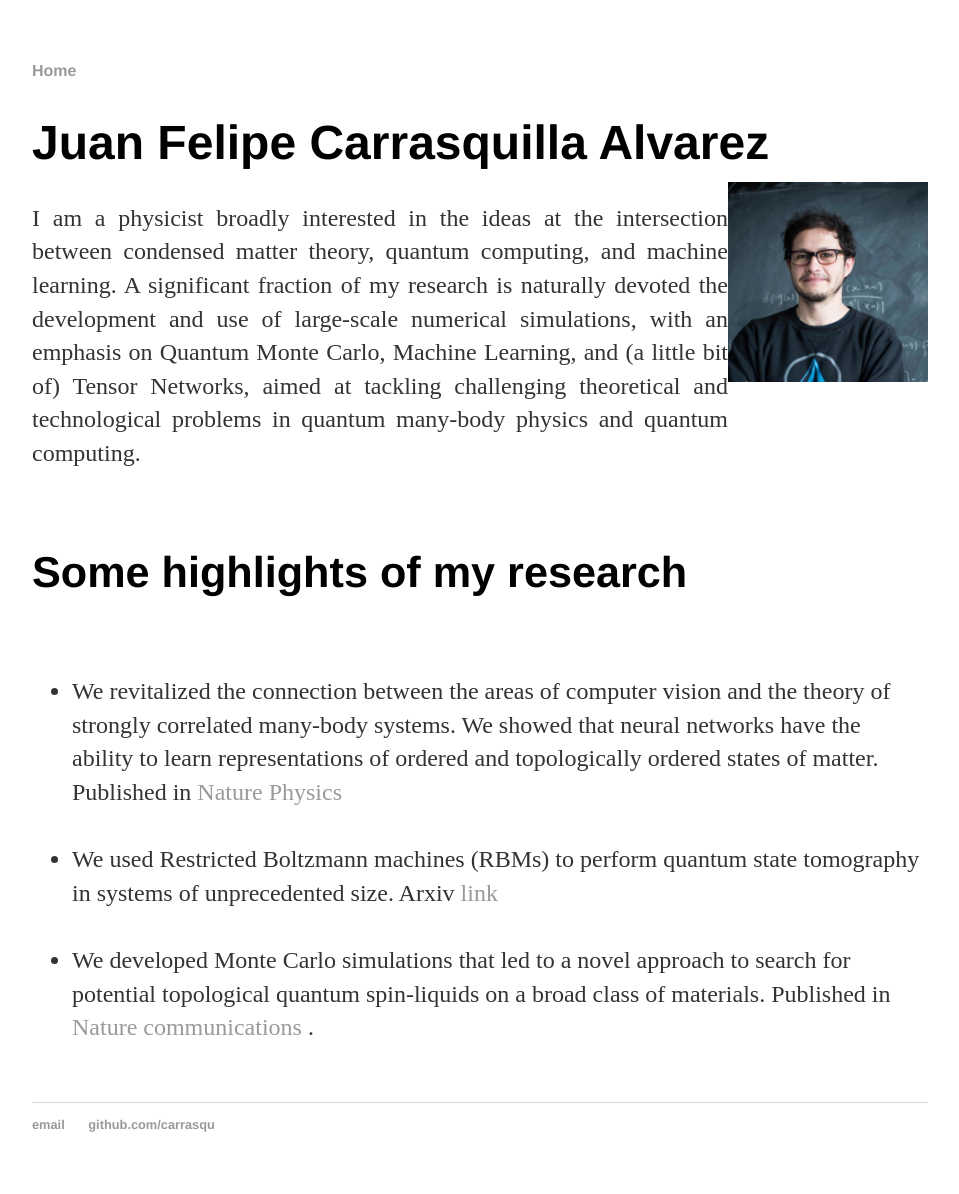
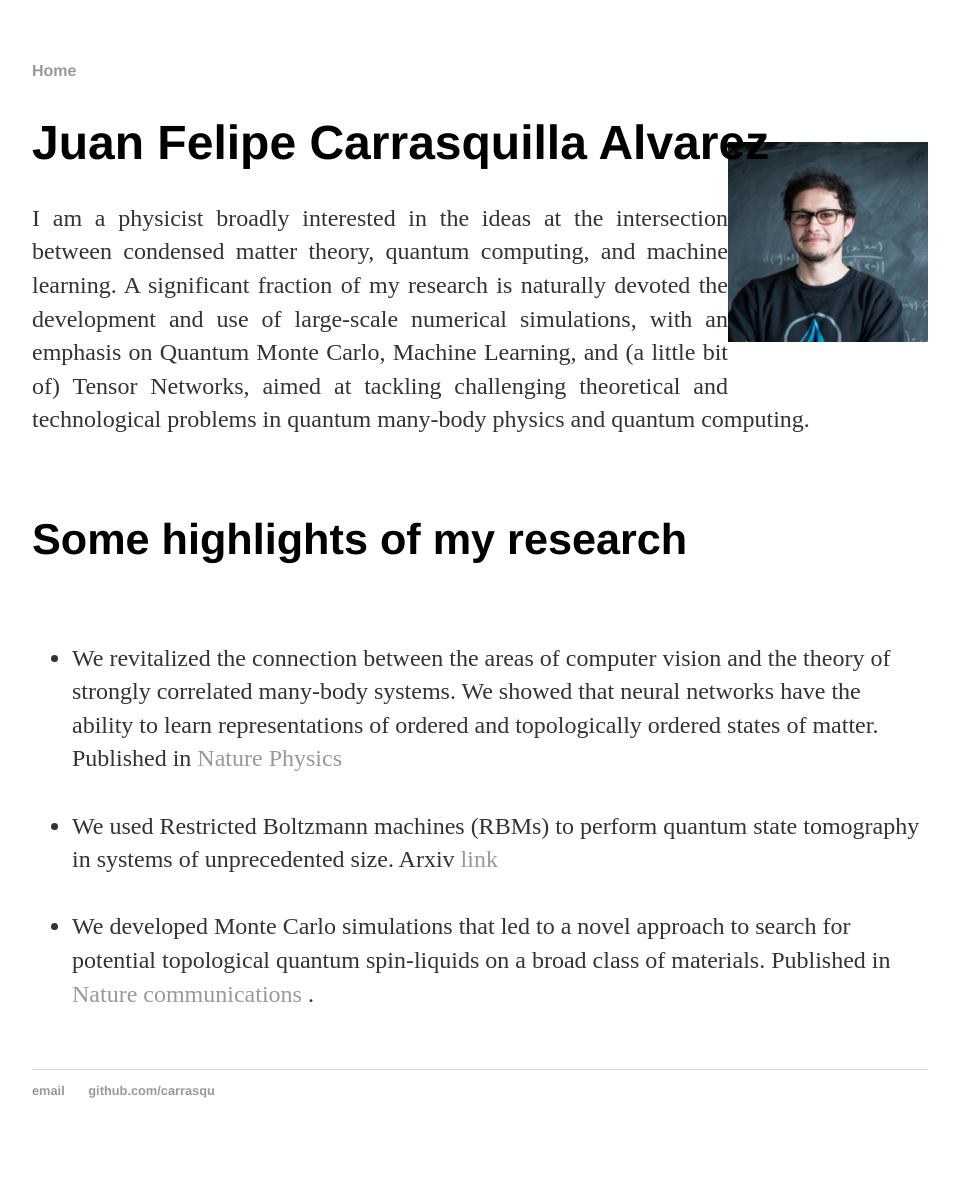
Before and after one commit to carrasqu/carrasqu.github.io, a Jekyll site: the page built from index.html, in a window 1280 px wide. Shown: the whole page, without its empty margins (160-1119 px from the left). Built offline with Jekyll 4.4.1, drawn with Linux system fonts in a browser that asks for light colours; after the commit the page ends 1160 px from its top, so only the background shows below that.

Commit message:
index again

```diff
--- a/index.html
+++ b/index.html
@@ -5,7 +5,7 @@
 <div class="blurb">
 	<h1>Juan Felipe Carrasquilla Alvarez</h1>
         <!--<IMG STYLE="position:absolute; TOP:35px; LEFT:570px; WIDTH:70px; HEIGHT:70px" SRC="images/9661833.jpeg">-->
-        <img src="images/9661833.jpeg" alt="Smiley face" style="float:right;width:200px;height:200px;margin-top:-20px; margin-bottom: 60px">
+        <img src="images/9661833.jpeg" alt="Smiley face" style="float:right;width:200px;height:200px;margin-top:-60px; margin-bottom: 60px">
 	<p align="justify"> I am a physicist broadly interested in the ideas at the intersection between condensed matter theory, quantum computing, and machine learning. A significant fraction of my research is naturally devoted the development and use of large-scale numerical simulations, with an emphasis on Quantum Monte Carlo, Machine Learning, and (a little bit of) Tensor Networks, aimed at tackling challenging theoretical and technological problems in quantum many-body physics and quantum computing.</p> <br />
 
 
```
